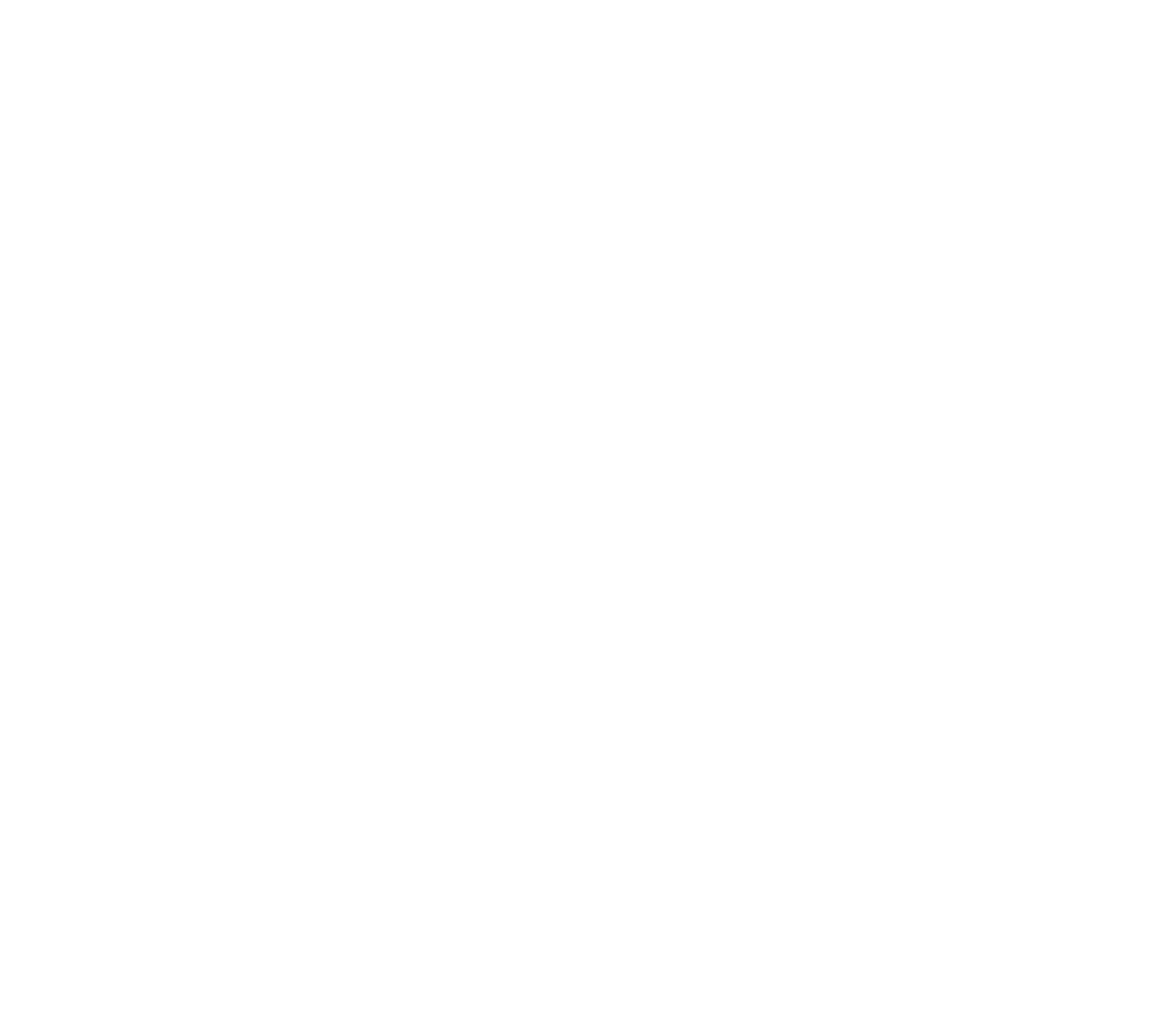
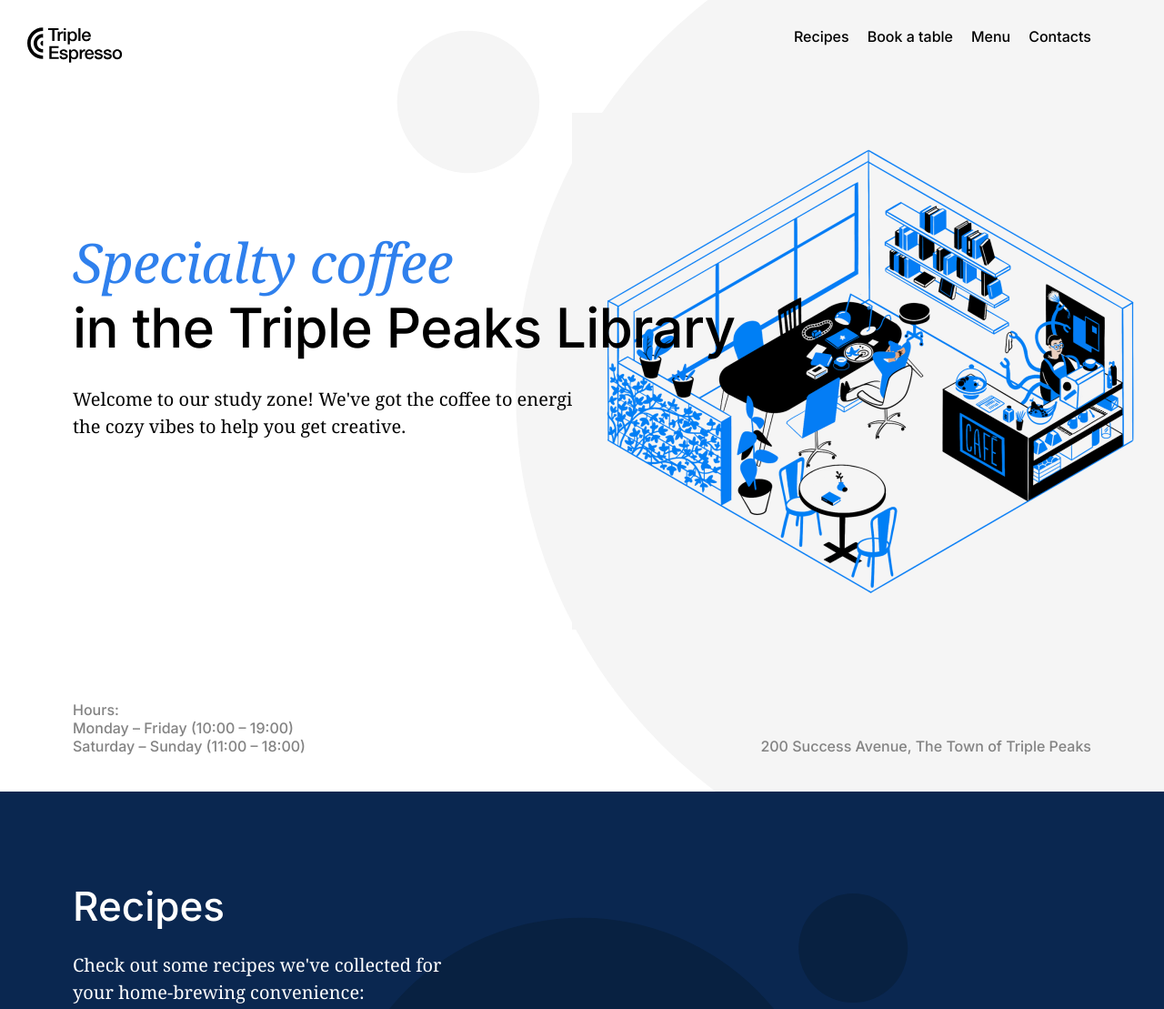
Before and after one commit to SSTORM95/se_project_coffeeshop, a plain HTML site: page index.html in a window 1280 px wide. Shown: the top 1109 px of the page at 91% size. Before the commit the page ends 800 px from the top, so only its background shows below. Drawn offline with Linux system fonts and the light colour scheme.

Commit message:
Stage 2 ptoject

```diff
--- a/index.html
+++ b/index.html
@@ -18,9 +18,68 @@
     </head>
     <body>
         <div class="page">
-            <header class="header"></header>
+            <header class="header">
+                <nav class="nav">
+                    <img
+                    src="./images/logo_coffeeshop_dark.svg"
+                    alt="Coffee shop logo"
+                    class="nav__logo">
+                    <ul class="nav__links">
+                        <li>
+                          <a class="nav__link" href="#recipes">Recipes</a>
+                        </li>
+                        <li>
+                          <a class="nav__link" href="#book">Book a table</a>
+                        </li>
+                        <li>
+                          <a class="nav__link" href="#menu">Menu</a>
+                        </li>
+                        <li>
+                          <a class="nav__link" href="#contacts">Contacts</a>
+                        </li>
+                      </ul>
+                </nav>
+
+                <h1 class="header__title"><span class="span__accent">Specialty coffee</span>
+                    in the Triple Peaks Library
+                </h1>
+                <p class="header__description">Welcome to our study zone! We've got the coffee to energize you
+                    and the cozy vibes to help you get creative.
+                </p>
+                <img
+                src="./images/inside_coffee_shop.png"
+                alt="Illustration 'Inside the Coffee shop"
+                class="header__image">
+               <div class="header__footer">
+                <div>
+                    <p class="header__paragraph">Hours:</p>
+                    <p class="header__paragraph">Monday – Friday (10:00 – 19:00)
+                    </p>
+                    <p class="header__paragraph">Saturday – Sunday (11:00 – 18:00)
+                    </p>
+                </div>
+                <p class="header__paragraph">200 Success Avenue, The Town of Triple Peaks
+                </p>
+               </div>
+
+            </header>
             <main class="content">
-                <section class="recipes"></section>
+                <section id="recipes" class="recipes">
+                  <h2 class="recipes__title">Recipes</h2>
+                  <p class="recipes__subtitle">Check out some recipes we've collected for your home-brewing convenience:
+                  </p>
+                  <div class="recipes__videos">
+                    <div>
+                    <iframe class=recipes__iframe src="https://www.youtube.com/embed/j6VlT_jUVPc?si=dqN4IsslUvosdymh" title="YouTube video player" frameborder="0" allow="accelerometer; autoplay; clipboard-write; encrypted-media; gyroscope; picture-in-picture; web-share" referrerpolicy="strict-origin-when-cross-origin" allowfullscreen></iframe>
+                    <p class="recipes__videos-caption"><span>Aeropress recipe</span> ~5 min
+                      </p>
+                  </div>
+                  <div>
+                      <iframe class="recipes__iframe" src="https://www.youtube.com/embed/st571DYYTR8?si=fUaJG-vmiESrI0Xu" title="YouTube video player" frameborder="0" allow="accelerometer; autoplay; clipboard-write; encrypted-media; gyroscope; picture-in-picture; web-share" referrerpolicy="strict-origin-when-cross-origin" allowfullscreen></iframe>
+                    <p class="recipes__videos-caption"><span>French press recipe</span> ~15 min</p>
+                  </div>
+                  </div>
+                </section>
                 <section class="reservation"></section>
                 <section class="menu"></section>
                 <section class="about"></section>
--- a/pages/index.css
+++ b/pages/index.css
@@ -1,8 +1,153 @@
 .page {
     max-width: 1600px;
     min-width: 1100px;
-    margin: auto;
+    margin: 0 auto;
     font-family: inter, arial, sans-serif;
     font-size: 16px;
     line-height: 20px;
 }
+
+.header {
+    padding: 30px 80px 40px;
+    min-height: 720px;
+    max-height: 800px;
+    height: 100vh;
+    display: flex;
+    flex-direction: column;
+    background-image: url(../images/background_header.svg);
+    background-color: #fff;
+    background-repeat: no-repeat;
+    background-position: center;
+    background-size: cover;
+}
+
+.nav {
+    display: flex;
+    justify-content: space-between;
+    }
+
+.nav__logo {
+    position: relative;
+    left: -50px;
+    height: 39px;
+    width: 105px;
+}
+
+.nav__links {
+    display: flex;
+    padding: 0;
+    margin: 0;
+    gap: 20px;
+    list-style-type: none;
+}
+
+.nav__link {
+    color: black;
+    text-decoration: none;
+    font-family: "Inter";
+    font-weight: 500;
+    font-size: 16px;
+    line-height: 20px;
+
+}
+
+.header__title {
+    max-width: 729px;
+    font-family: "Inter";
+    font-weight: 500;
+    font-size: 60px;
+    line-height: 72px;
+    letter-spacing: -0.6px;
+    margin: 183px 0 0;
+    z-index: 1;
+}
+
+.header__title .span__accent {
+    font-family: "Noto Serif";
+    font-style: italic;
+    font-size: 60px;
+    line-height: 72px;
+    color: #2F80ED;
+    display: block;
+}
+
+.header__description {
+    max-width: 683px;
+    font-family: "Noto Serif";
+    font-size: 20px;
+    line-height: 30px;
+    margin: 28px 0 0;
+}
+
+.header__footer {
+  display: flex;
+  justify-content: space-between;
+  align-items: flex-end;
+  margin-top: auto;
+}
+
+.header__paragraph {
+  margin: 0;
+  font-family: "Inter";
+  font-weight: 500;
+  font-size: 16px;
+  line-height: 20px;
+  color: #838383;
+}
+
+.header__image {
+    position: absolute;
+    right: 5px;
+    top: 124px;
+    height: 568px;
+    width: 646px;
+    z-index: 0;
+  }
+
+  .recipes {
+    padding: 100px 80px 215px;
+    background-color: #0a2750;
+    background-image: url(../images/background_recipes.svg);
+    background-repeat: no-repeat;
+    background-position: center;
+    background-size: cover;
+    color: #fff;
+  }
+
+  .recipes__title {
+    font-family: "Inter";
+    font-weight: 500;
+    font-size: 44px;
+    line-height: 52px;
+    max-width: 580px;
+    margin: 0 0 24px;
+  }
+
+  .recipes__subtitle {
+    font-family: "Noto Serif";
+    font-size: 20px;
+    line-height: 30px;
+    max-width: 438px;
+    margin: 0 0 80px;
+  }
+
+  .recipes__videos {
+    display: flex;
+    justify-content: center;
+    gap: 40px;
+  }
+
+  .recipes__iframe {
+    width: 480px;
+    height: 273px;
+  }
+
+  .recipes__videos-caption {
+    display: flex;
+    justify-content: space-between;
+    margin-top: 24px;
+    font-family: "Inter";
+    font-weight: 500;
+    font-size: 20px;
+    line-height: 30px;
+  }
```
